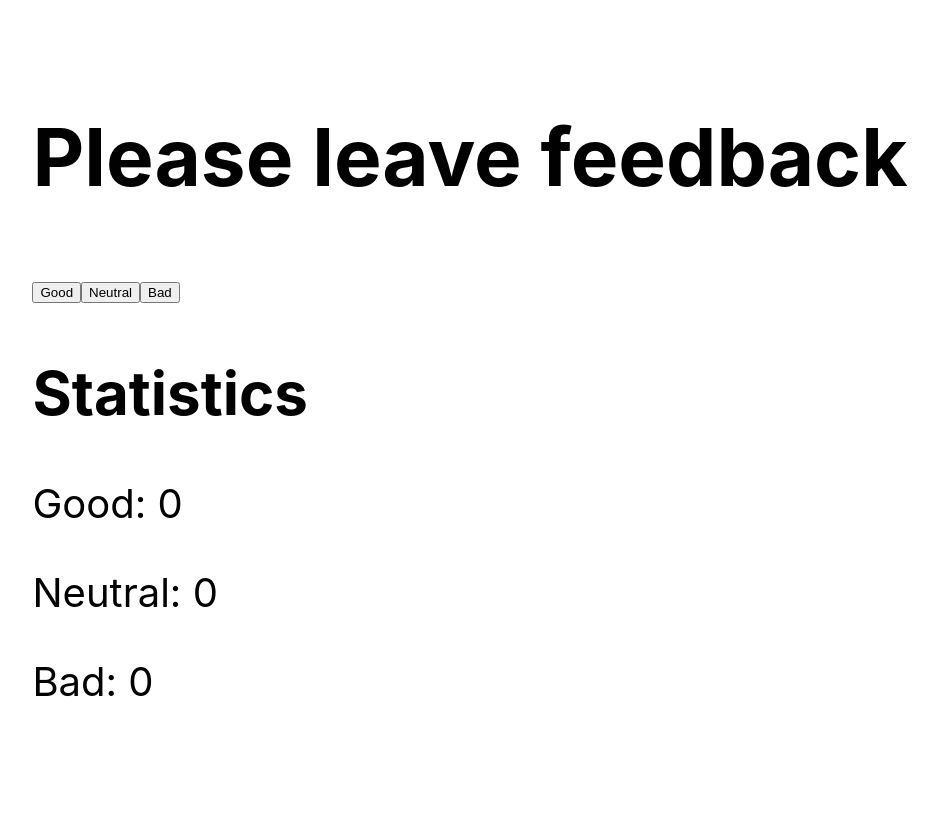
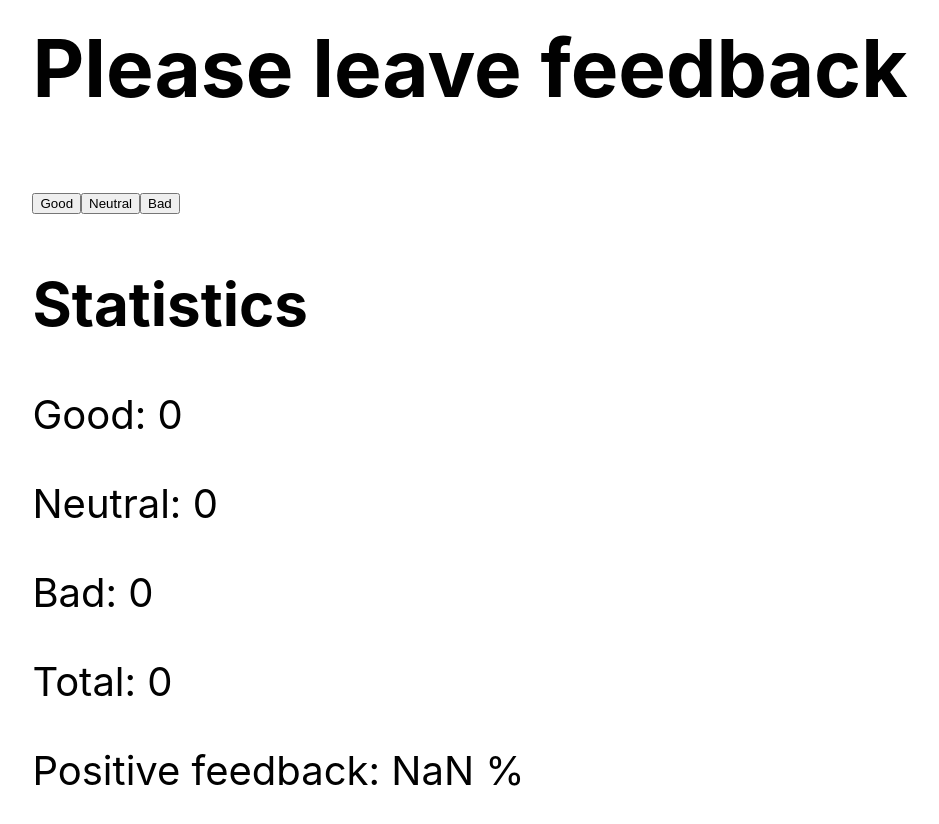
Before and after one commit to Valeriia789/goit-react-hw-2-feedback, a React (Create React App) app: page / in a window 1280 px wide. Shown: the top 824 px of the page, without its empty margins (170-1109 px from the left). Before the commit the page ends 800 px from the top, so only its background shows below. Built offline with nearby package versions, Linux system fonts and the light colour scheme.

Commit message:
count total feedback and total positive

```diff
--- a/src/components/Feedback/Feedback.jsx
+++ b/src/components/Feedback/Feedback.jsx
@@ -10,7 +10,7 @@ class Feedback extends Component {
     bad: 0,
   };
 
-  handleGood = () => {
+  countGood = () => {
     this.setState(
       (this.prevState = {
         good: this.state.good + 1,
@@ -18,7 +18,7 @@ class Feedback extends Component {
     );
   };
 
-  handleNeutral = () => {
+  countNeutral = () => {
     this.setState(
       (this.prevState = {
         neutral: this.state.neutral + 1,
@@ -26,7 +26,7 @@ class Feedback extends Component {
     );
   };
 
-  handleBad = () => {
+  countBad = () => {
     this.setState(
       (this.prevState = {
         bad: this.state.bad + 1,
@@ -34,18 +34,26 @@ class Feedback extends Component {
     );
   };
 
+  countTotal = () => {
+    return this.state.good + this.state.neutral + this.state.bad;
+  };
+
+  countPositivePercentage = () => {
+    return (this.state.good * 100) / this.countTotal();
+  };
+
   render() {
     return (
       <div>
         <div>
           <h1>Please leave feedback</h1>
-          <button type="button" onClick={this.handleGood}>
+          <button type="button" onClick={this.countGood}>
             Good
           </button>
-          <button type="button" onClick={this.handleNeutral}>
+          <button type="button" onClick={this.countNeutral}>
             Neutral
           </button>
-          <button type="button" onClick={this.handleBad}>
+          <button type="button" onClick={this.countBad}>
             Bad
           </button>
         </div>
@@ -55,6 +63,8 @@ class Feedback extends Component {
           <p>Good: {this.state.good}</p>
           <p>Neutral: {this.state.neutral}</p>
           <p>Bad: {this.state.bad}</p>
+          <p>Total: {this.countTotal()}</p>
+          <p>Positive feedback: {this.countPositivePercentage()} %</p>
         </div>
       </div>
     );
```
